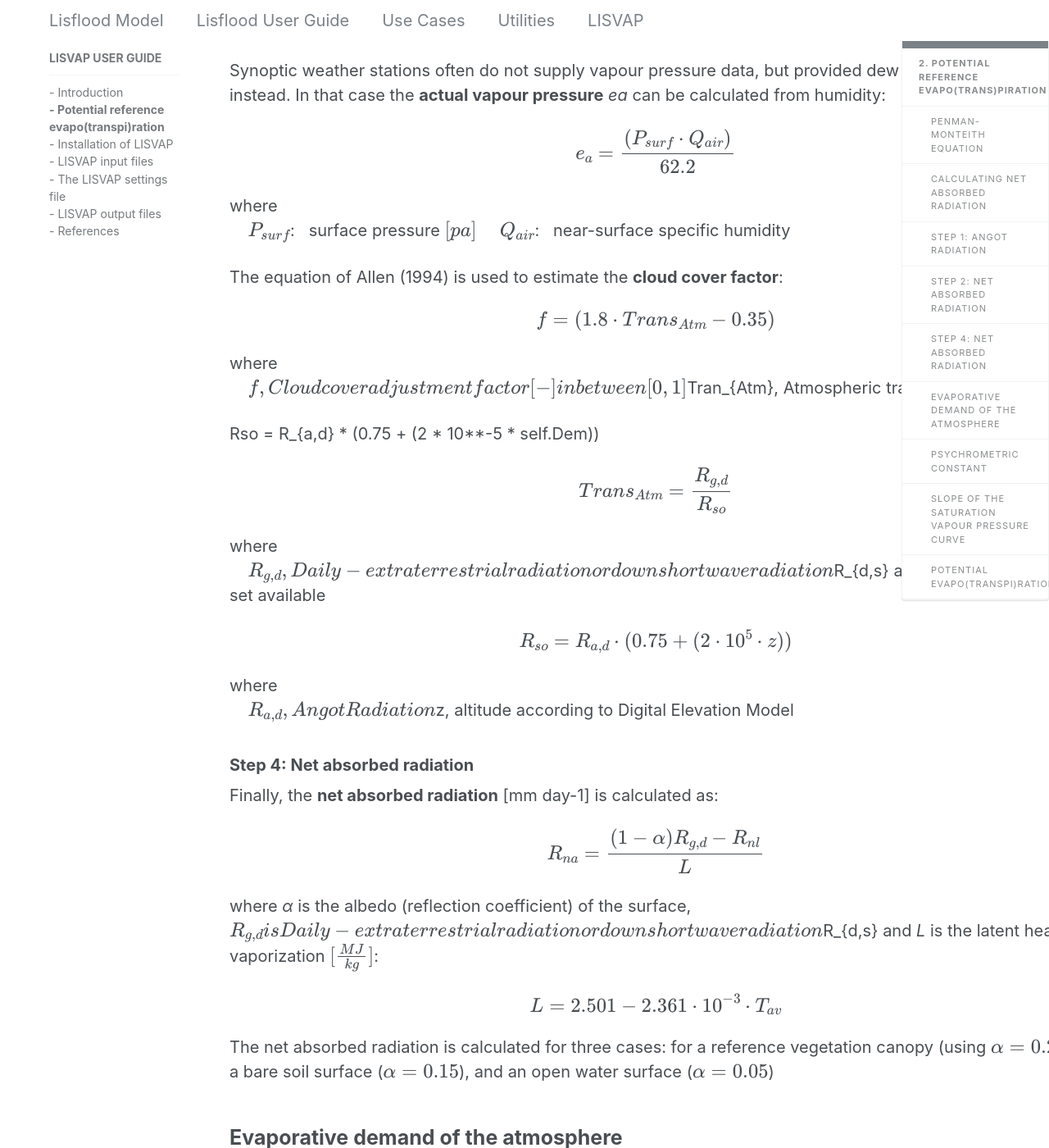
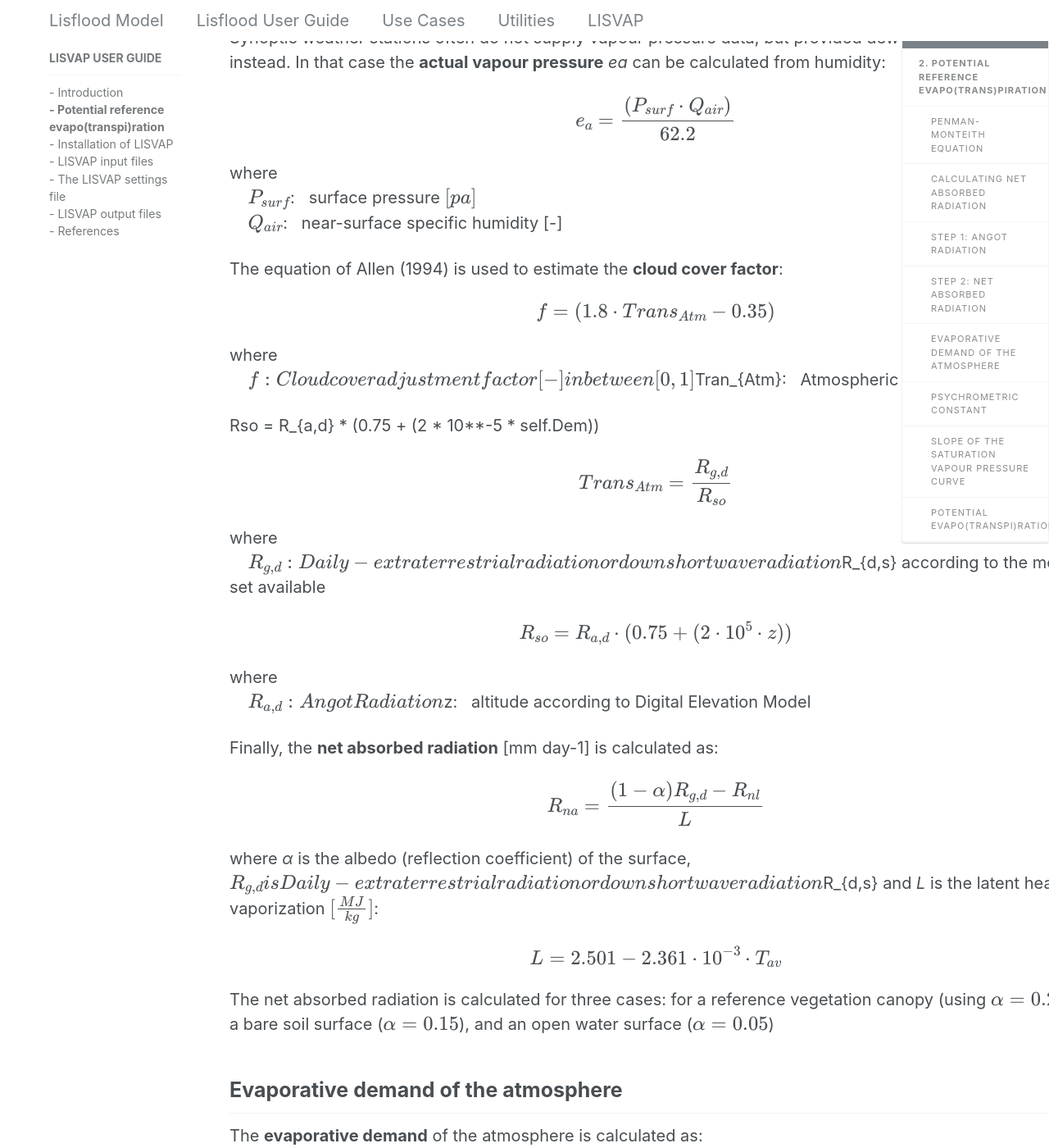
Before and after one commit to ec-jrc/lisflood-lisvap, a Jekyll site: the page built from 2_LISVAP_evaporation/index.md, in a window 1280 px wide and 1400 px high, scrolled down 4859 px. Shown: the whole window at 82% size. Built offline with Jekyll 4.4.1, drawn with Linux system fonts in a browser that asks for light colours; nearby versions of some CDN libraries; our own code applies the rules of GitHub Pages for plain Markdown files; formulas are drawn with MathJax 3; some of the changed text lies outside the part shown.

Commit message:
Update index.md

```diff
--- a/2_LISVAP_evaporation/index.md
+++ b/2_LISVAP_evaporation/index.md
@@ -55,11 +55,10 @@
 
 ## Calculating net absorbed radiation
 
-Calculating the net absorbed radiation term involves the following four steps:
+Calculating the net absorbed radiation term involves the following two steps:
 
 1. Calculate the daily extra-terrestrial radiation (Angot radiation)
-2. Calculate the daily net long-wave radiation (based on meteorological conditions)
-4. Calculate the net absorbed radiation
+2. Calculate the net absorbed radiation
 
 
 
@@ -164,8 +163,8 @@
 $$
 
 where<br/>
-&nbsp;&nbsp;&nbsp;&nbsp;$P_{surf}$:&nbsp;&nbsp;		surface pressure $[pa]$
-&nbsp;&nbsp;&nbsp;&nbsp;$Q_{air}$:&nbsp;&nbsp;		near-surface specific humidity
+&nbsp;&nbsp;&nbsp;&nbsp;$P_{surf}$:&nbsp;&nbsp;		surface pressure $[pa]$<br/>
+&nbsp;&nbsp;&nbsp;&nbsp;$Q_{air}$:&nbsp;&nbsp;		near-surface specific humidity [-]
 
 
 The equation of Allen (1994) is used to estimate the **cloud cover factor**:
@@ -175,9 +174,8 @@
 $$
 
 where<br/>
-&nbsp;&nbsp;&nbsp;&nbsp;$f, Cloud cover adjustment factor [-] in between [0,1]
-&nbsp;&nbsp;&nbsp;&nbsp;$Tran_{Atm}, Atmospheric transition [-]
-
+&nbsp;&nbsp;&nbsp;&nbsp;$f:&nbsp;&nbsp; Cloud cover adjustment factor [-] in between [0,1]<br/>
+&nbsp;&nbsp;&nbsp;&nbsp;$Tran_{Atm}:&nbsp;&nbsp; Atmospheric transition [-]
 
 Rso = R_{a,d} * (0.75 + (2 * 10**-5 * self.Dem))
 
@@ -187,19 +185,17 @@
 $$
 
 where<br/>
-&nbsp;&nbsp;&nbsp;&nbsp;$R_{g,d}, Daily-extra terrestrial radiation or down short wave radiation $R_{d,s} according to the meteo set available
+&nbsp;&nbsp;&nbsp;&nbsp;$R_{g,d}:&nbsp;&nbsp; Daily-extra terrestrial radiation or down short wave radiation $R_{d,s} according to the meteo set available
 
 $$
 R_{so}= R_{a,d} \cdot (0.75 + ( 2 \cdot 10^5 \cdot z ) )
 $$
 
 where<br/>
-&nbsp;&nbsp;&nbsp;&nbsp;$R_{a,d}, Angot Radiation
-&nbsp;&nbsp;&nbsp;&nbsp;$z, altitude according to Digital Elevation Model
+&nbsp;&nbsp;&nbsp;&nbsp;$R_{a,d}:&nbsp;&nbsp; Angot Radiation
+&nbsp;&nbsp;&nbsp;&nbsp;$z:&nbsp;&nbsp; altitude according to Digital Elevation Model
 
 
-
-### Step 4: Net absorbed radiation
 
 Finally, the **net absorbed radiation** [mm day-1] is calculated as:
 
```
